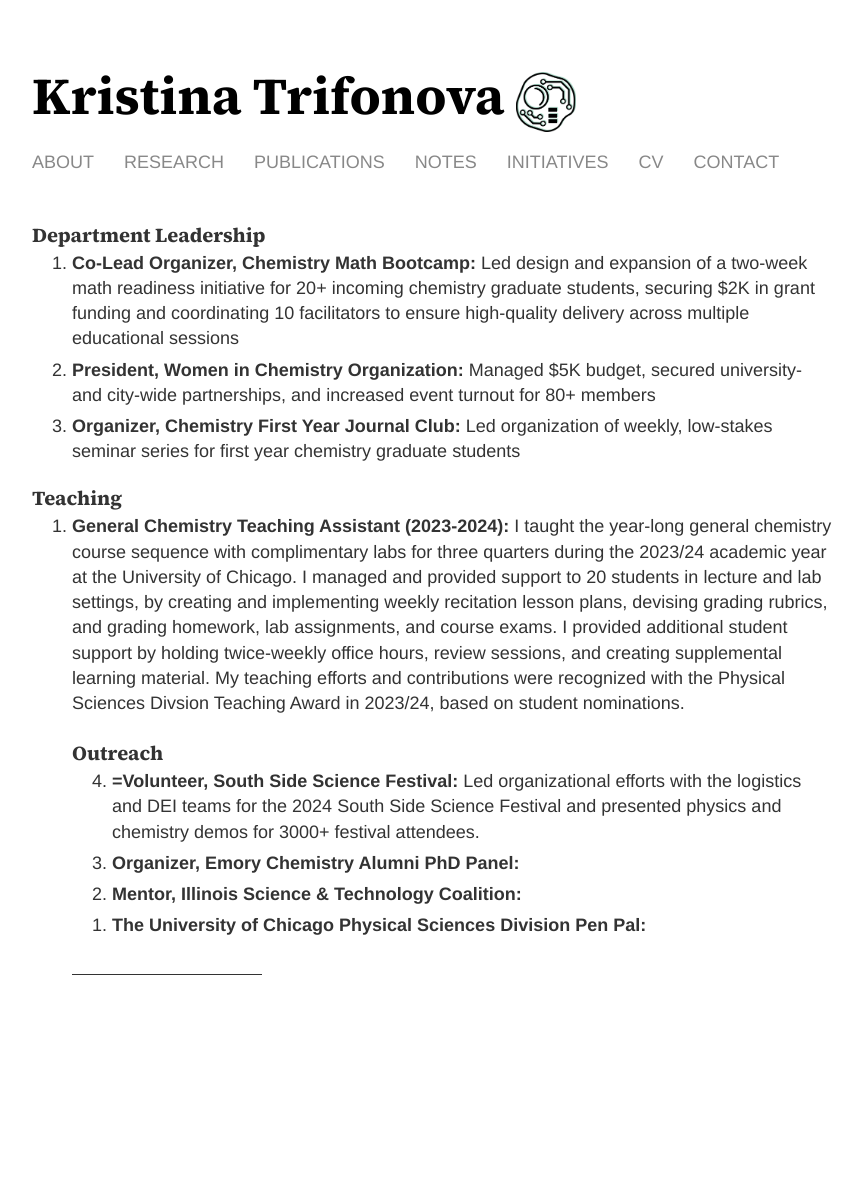
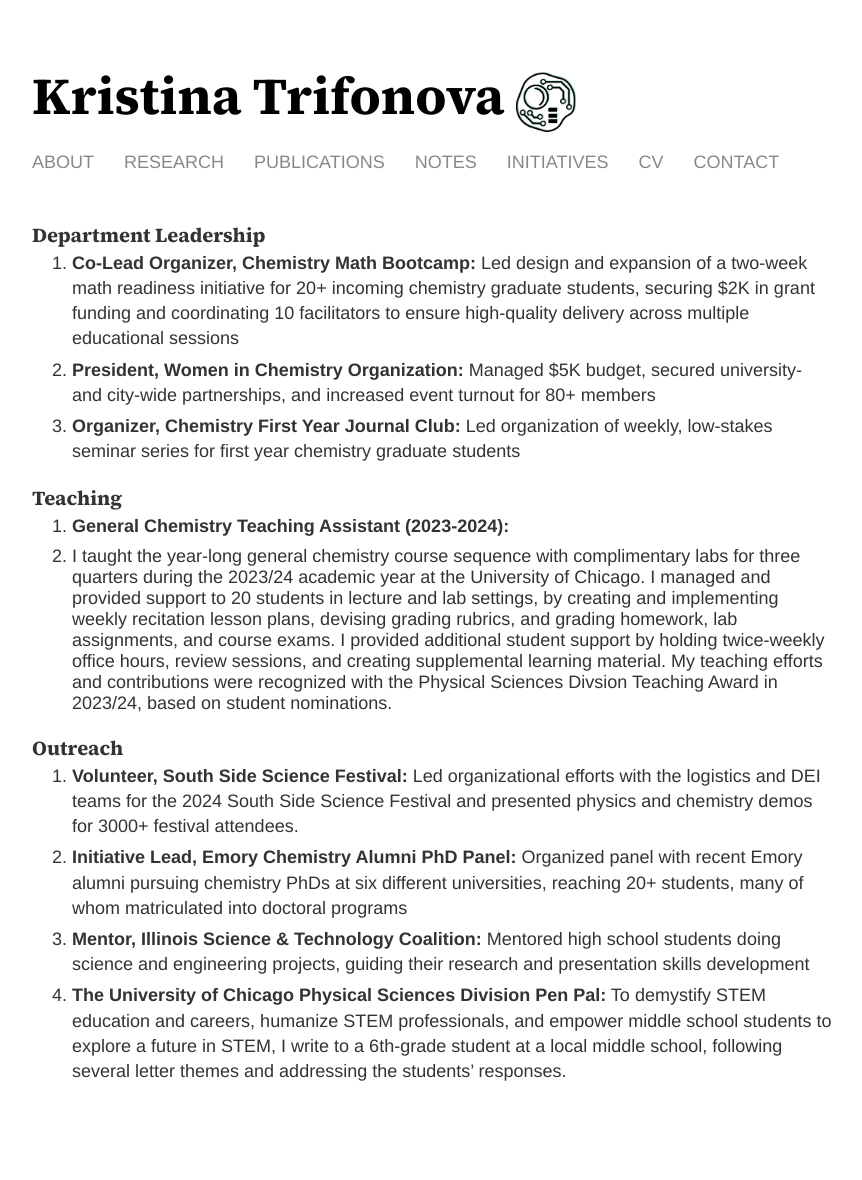
Before and after one commit to k-trifonova/k-trifonova.github.io, a Jekyll site: the page built from initiatives/index.html, in a window 1280 px wide. Shown: the whole page, without its empty margins (208-1070 px from the left). Built offline with Jekyll 4.4.1, drawn with Linux system fonts in a browser that asks for light colours; before the commit the page ends 1056 px from its top, so only the background shows below that.

Commit message:
added more to descriptions

```diff
--- a/initiatives/index.html
+++ b/initiatives/index.html
@@ -22,18 +22,17 @@ title: Kristina Trifonova | Initiatives
 		</ol>
 <br>
 	 	<h2><strong>Teaching</strong></h2>
-		<ol reversed>
-			<li><p><strong>General Chemistry Teaching Assistant (2023-2024):</strong> I taught the year-long general chemistry course sequence with complimentary labs for three quarters during the 2023/24 academic year at the University of Chicago. I managed and provided support to 20 students in lecture and lab settings, by creating and implementing weekly recitation lesson plans, devising grading rubrics, and grading homework, lab assignments, and course exams. I provided additional student support by holding twice-weekly office hours, review sessions, and creating supplemental learning material. My teaching efforts and contributions were recognized with the Physical Sciences Divsion Teaching Award in 2023/24, based on student nominations.
-
-</p></li>
+		<ol>
+			<li><p><strong>General Chemistry Teaching Assistant (2023-2024):</strong> </li>
+				<li>I taught the year-long general chemistry course sequence with complimentary labs for three quarters during the 2023/24 academic year at the University of Chicago. I managed and provided support to 20 students in lecture and lab settings, by creating and implementing weekly recitation lesson plans, devising grading rubrics, and grading homework, lab assignments, and course exams. I provided additional student support by holding twice-weekly office hours, review sessions, and creating supplemental learning material. My teaching efforts and contributions were recognized with the Physical Sciences Divsion Teaching Award in 2023/24, based on student nominations.</p></li>
+		</ol>
 <br>
-	<h2><strong>Outreach</strong></h2>
-		<ol reversed>
-			<li><p><strong>=Volunteer, South Side Science Festival:</strong> Led organizational efforts with the logistics and DEI teams for the 2024 South Side Science Festival and presented physics and chemistry demos for 3000+ festival attendees.</p></li>
-			<li><p><strong>Organizer, Emory Chemistry Alumni PhD Panel:</strong> </p></li>
-			<li><p><strong>Mentor, Illinois Science & Technology Coalition:</strong> </p></li>
-			<li><p><strong>The University of Chicago Physical Sciences Division Pen Pal:</strong> </p></li>
-		</ol>
-	<br>
-	<hr style="width:25%" align="left">
+		<h2><strong>Outreach</strong></h2>
+			<ol>
+				<li><p><strong>Volunteer, South Side Science Festival:</strong> Led organizational efforts with the logistics and DEI teams for the 2024 South Side Science Festival and presented physics and chemistry demos for 3000+ festival attendees.</p></li>
+				<li><p><strong>Initiative Lead, Emory Chemistry Alumni PhD Panel:</strong> Organized panel with recent Emory alumni pursuing chemistry PhDs at six different universities, reaching 20+ students, many of whom matriculated into doctoral programs </p></li>
+				<li><p><strong>Mentor, Illinois Science & Technology Coalition:</strong> Mentored high school students doing science and engineering projects, guiding their research and presentation skills development</p></li>
+				<li><p><strong>The University of Chicago Physical Sciences Division Pen Pal:</strong> To demystify STEM education and careers, humanize STEM professionals, and empower middle school students to explore a future in STEM, I write to a 6th-grade student at a local middle school, following several letter themes and addressing the students’ responses.</p></li>
+			</ol>
+		<br>
 </div>
```
